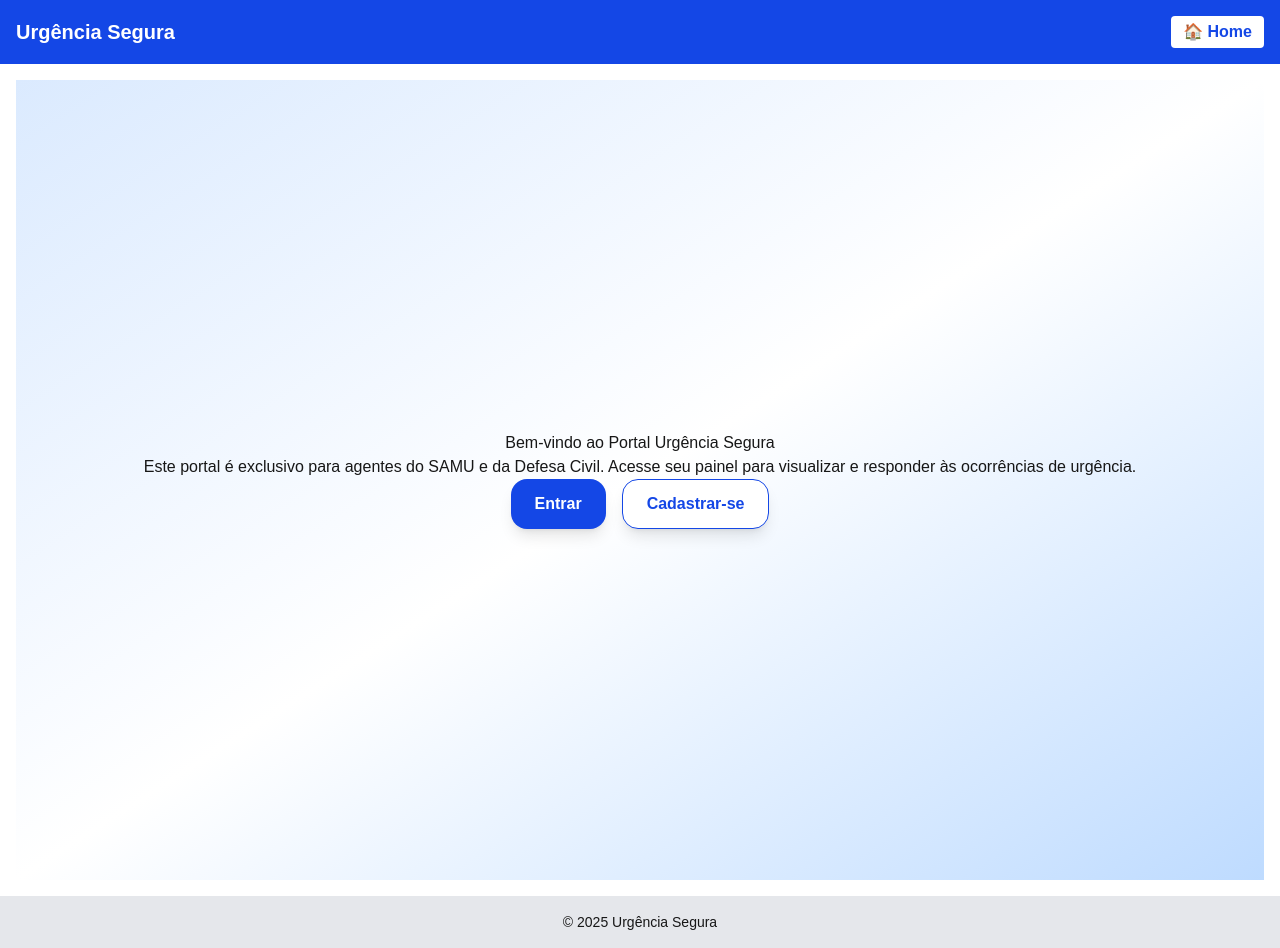
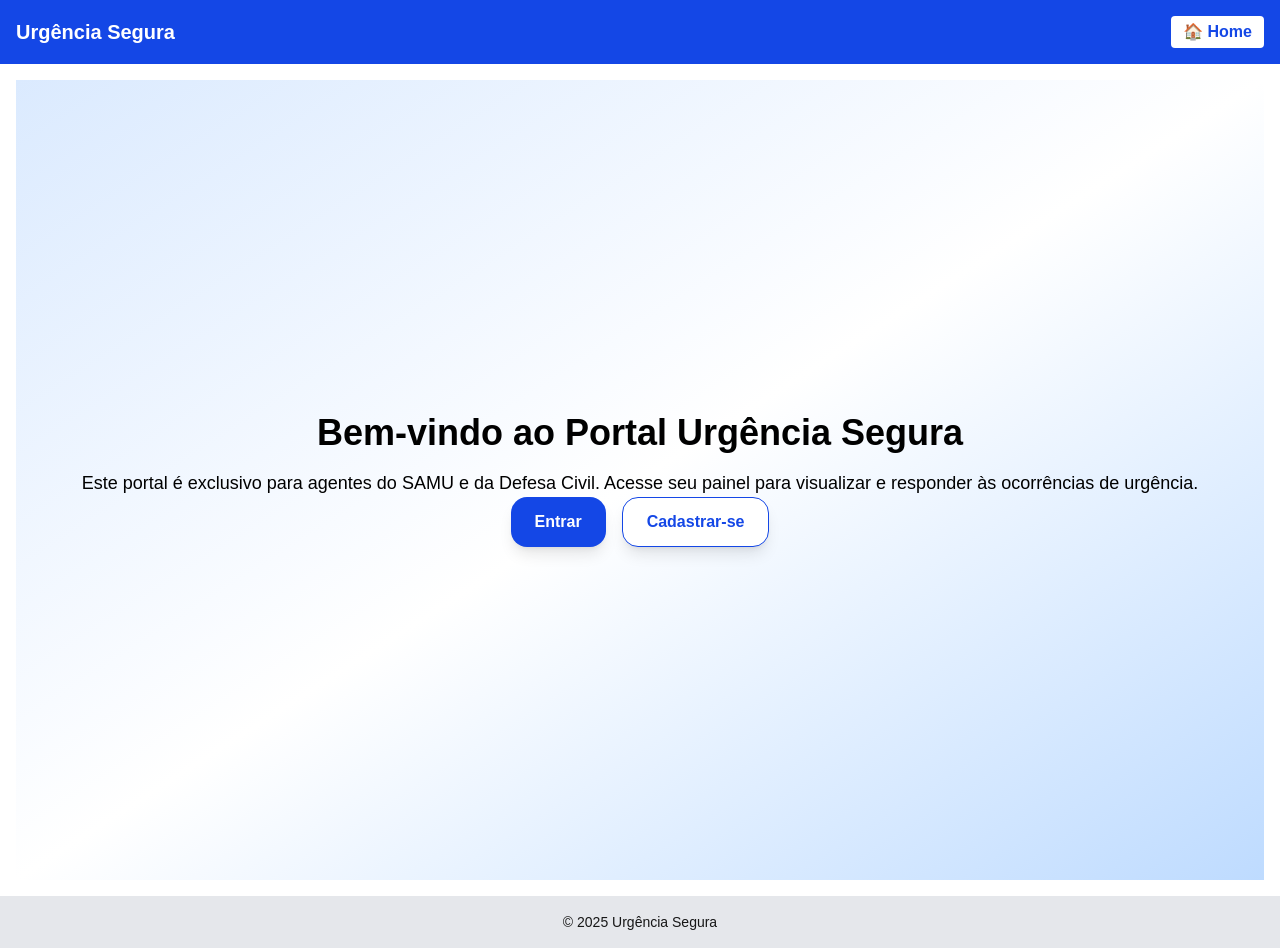
Before and after one commit to robsonalbuquerquedev/urgencia-segura-web, a Next.js app: page / in a window 1280 px wide. Built offline with nearby package versions, Linux system fonts and the light colour scheme; no server answers.

Commit message:
Update styles for welcome page

```diff
--- a/src/app/page.tsx
+++ b/src/app/page.tsx
@@ -9,6 +9,7 @@
   return (
     <main className="min-h-screen flex flex-col items-center justify-center bg-gradient-to-br from-blue-100 via-white to-blue-200 p-8 text-center">
       <motion.h1
+        className="text-black text-2xl md:text-4xl font-bold text-center"
         initial={{ opacity: 0, y: -20 }}
         animate={{ opacity: 1, y: 0 }}
         transition={{ duration: 0.6 }}
@@ -17,6 +18,7 @@
       </motion.h1>
 
       <motion.p
+        className="text-black text-base md:text-lg mt-4 text-center"
         initial={{ opacity: 0, y: -10 }}
         animate={{ opacity: 1, y: 0 }}
         transition={{ delay: 0.3, duration: 0.6 }}
```
